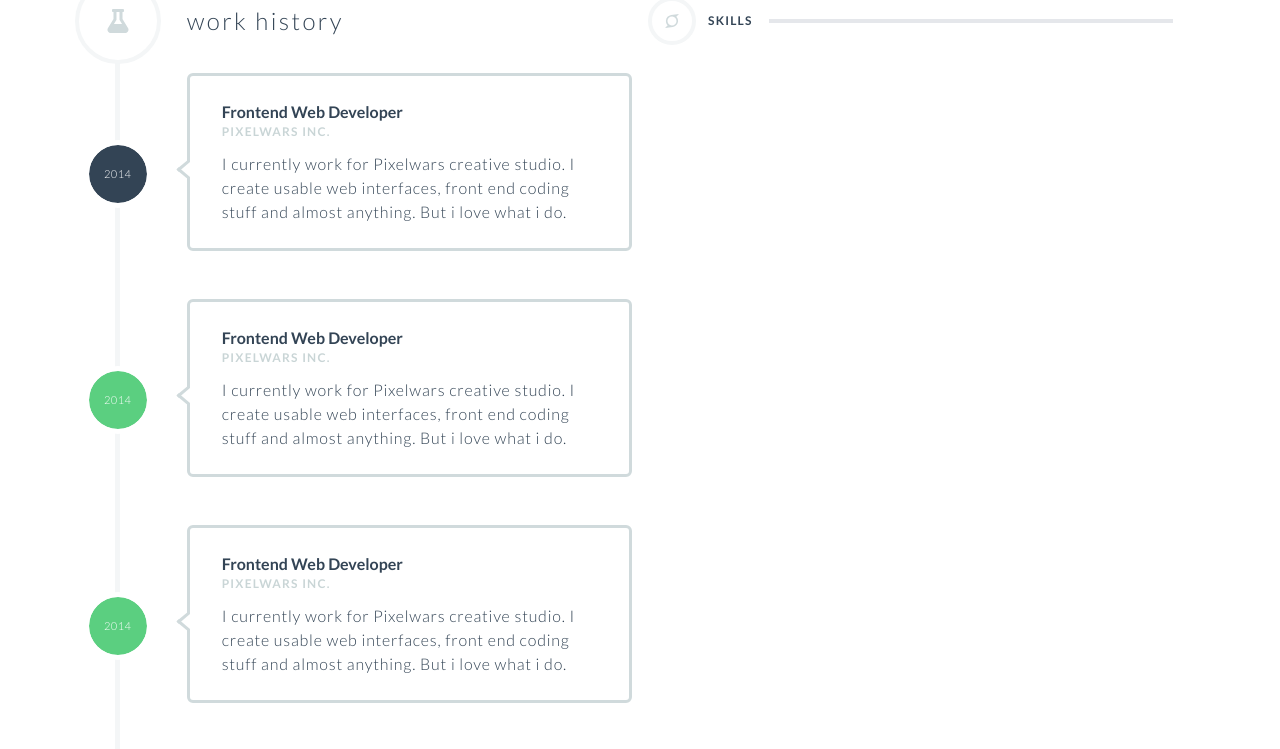
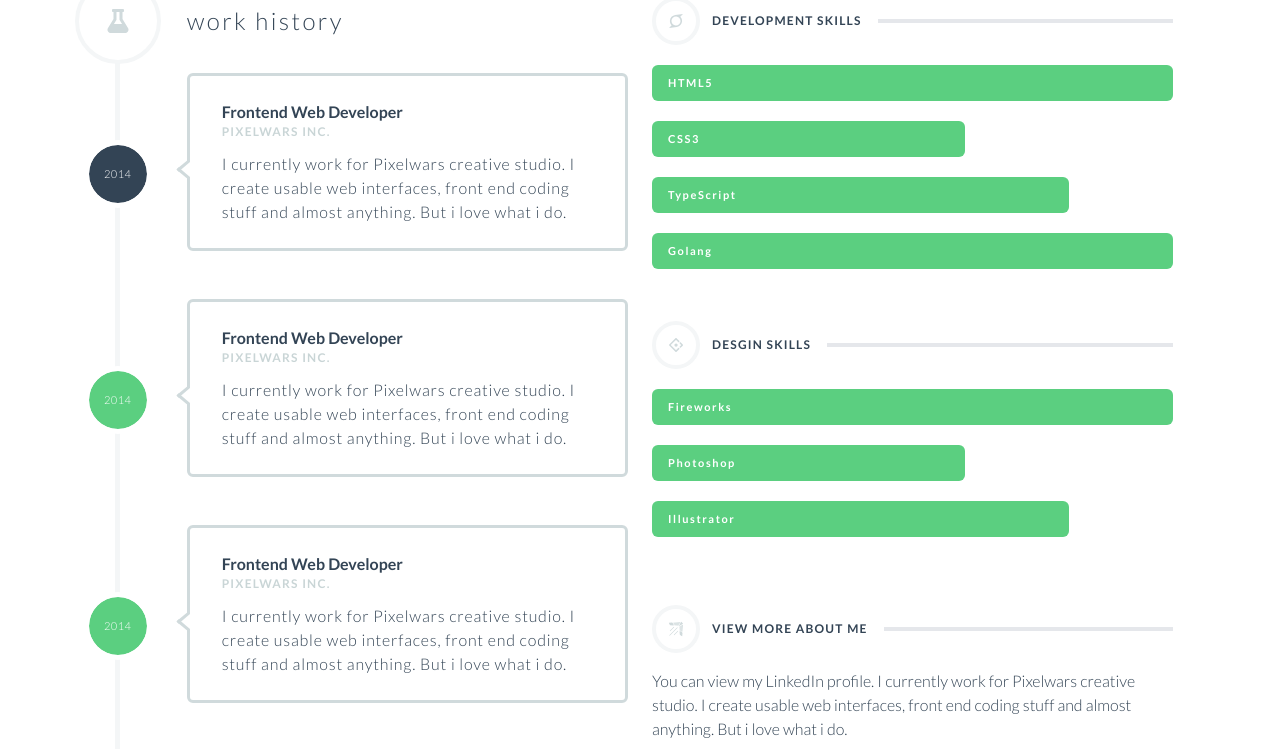
Before and after one commit to sora-ichigo/portfolio-front, a Next.js app: page / in a window 1280 px wide. Shown: the part 440-1189 px from the top of the page. Built offline with nearby package versions, Linux system fonts and the light colour scheme.

Commit message:
Update Resume

```diff
--- a/src/resume/components/Resume.tsx
+++ b/src/resume/components/Resume.tsx
@@ -1,12 +1,21 @@
 import React from "react";
-import { FaSuperpowers } from "react-icons/fa";
+import {
+  FaGithub,
+  FaInstagram,
+  FaSuperpowers,
+  FaTwitter,
+} from "react-icons/fa";
+import { AiOutlineAntDesign } from "react-icons/ai";
+import { GiArmoredBoomerang } from "react-icons/gi";
 
 import { Container } from "../../common/components/Container";
 import { GlobalHeading } from "../../common/components/GlobalHeading";
 import { HistoryList } from "./HistoryList";
 import { HistoryListItemType } from "./HistoryListItem";
+import { WtdIconForResume } from "../../common/components/WtdIcon";
+import { SNSAccountDataType } from "../../about/components/About";
 
-const historyDateList: HistoryListItemType[] = [
+const historyData: HistoryListItemType[] = [
   {
     title: "Frontend Web Developer",
     subTitle: "PIXELWARS INC.",
@@ -34,22 +43,133 @@ const historyDateList: HistoryListItemType[] = [
   },
 ];
 
+type SkillItemType = { name: string; level: 0 | 1 | 2 | 3 | 4 };
+
+type SkillsType = { development: SkillItemType[]; design: SkillItemType[] };
+
+const skillsData: SkillsType = {
+  development: [
+    {
+      name: "HTML5",
+      level: 4,
+    },
+    {
+      name: "CSS3",
+      level: 2,
+    },
+    {
+      name: "TypeScript",
+      level: 3,
+    },
+    {
+      name: "Golang",
+      level: 4,
+    },
+  ],
+  design: [
+    {
+      name: "Fireworks",
+      level: 4,
+    },
+    {
+      name: "Photoshop",
+      level: 2,
+    },
+    {
+      name: "Illustrator",
+      level: 3,
+    },
+  ],
+};
+
+type ViewMoreAboutType = {
+  text: string;
+  sns: SNSAccountDataType[];
+};
+
+const viewMoreAboutData: ViewMoreAboutType = {
+  text: "You can view my LinkedIn profile. I currently work for Pixelwars creative studio. I create usable web interfaces, front end coding stuff and almost anything. But i love what i do.",
+  sns: [
+    {
+      url: "https://www.instagram.com/sora_ick12/",
+      icon: FaInstagram,
+    },
+    {
+      url: "https://twitter.com/igsr5_",
+      icon: FaTwitter,
+    },
+    {
+      url: "https://wantedly.com/id/igsr5",
+      icon: WtdIconForResume,
+    },
+    {
+      url: "https://github.com/igsr5",
+      icon: FaGithub,
+    },
+  ],
+};
+
 export const Resume: React.FC = () => (
   <Container>
-    <div className="lg:grid lg:grid-cols-2 lg:gap-4">
+    <div className="lg:grid lg:grid-cols-2 lg:gap-6">
       {/* -------------------------
         HISTORY
         ------------------------- */}
-      <HistoryList historyListProps={historyDateList} />
+      <HistoryList historyListProps={historyData} />
 
-      {/* -------------------------
-        SKILL etc...
-        ------------------------- */}
       <div>
+        {/* -------------------------
+            SKILL
+            ------------------------- */}
         <div className="my-3">
-          <GlobalHeading icon={FaSuperpowers} text="Skills" />
+          <GlobalHeading icon={FaSuperpowers} text="development Skills" />
+        </div>
+        <div className="pb-14 md:pb-10">
+          {skillsData.development.map((v, i) => (
+            <SkillBar name={v.name} level={v.level} key={i} />
+          ))}
+        </div>
+
+        <div className="my-3">
+          <GlobalHeading icon={AiOutlineAntDesign} text="Desgin Skills" />
+        </div>
+        <div className="pb-10 md:pb-14">
+          {skillsData.design.map((v, i) => (
+            <SkillBar name={v.name} level={v.level} key={i} />
+          ))}
+        </div>
+
+        {/* -------------------------
+            VIEW MORE ABOUT ME
+            ------------------------- */}
+        <div className="my-3">
+          <GlobalHeading icon={GiArmoredBoomerang} text="view more about me" />
+        </div>
+        <p className="mt-4 mb-4">{viewMoreAboutData.text}</p>
+        <div className="flex text-4xl">
+          {viewMoreAboutData.sns.map((v, i) => (
+            <a className="mr-3 text-navy" href={v.url} target="_blunk" key={i}>
+              {React.createElement(v.icon)}
+            </a>
+          ))}
         </div>
       </div>
     </div>
   </Container>
 );
+
+// width is caluculated by params `level`.
+// level is in 1 ~ 5.
+const SkillBar: React.FC<SkillItemType> = ({ name, level }) => {
+  const width = level > 4 ? 4 : level < 0 ? 0 : 20 + level * 20;
+  return (
+    <div className="mt-5 w-full  tracking-widest text-white">
+      <span
+        className="flex items-center rounded-md bg-green pl-4 font-bold"
+        style={{ fontSize: "11px", width: `${width}%`, height: "36px" }}
+      >
+        {name}
+      </span>
+    </div>
+  );
+};
```
